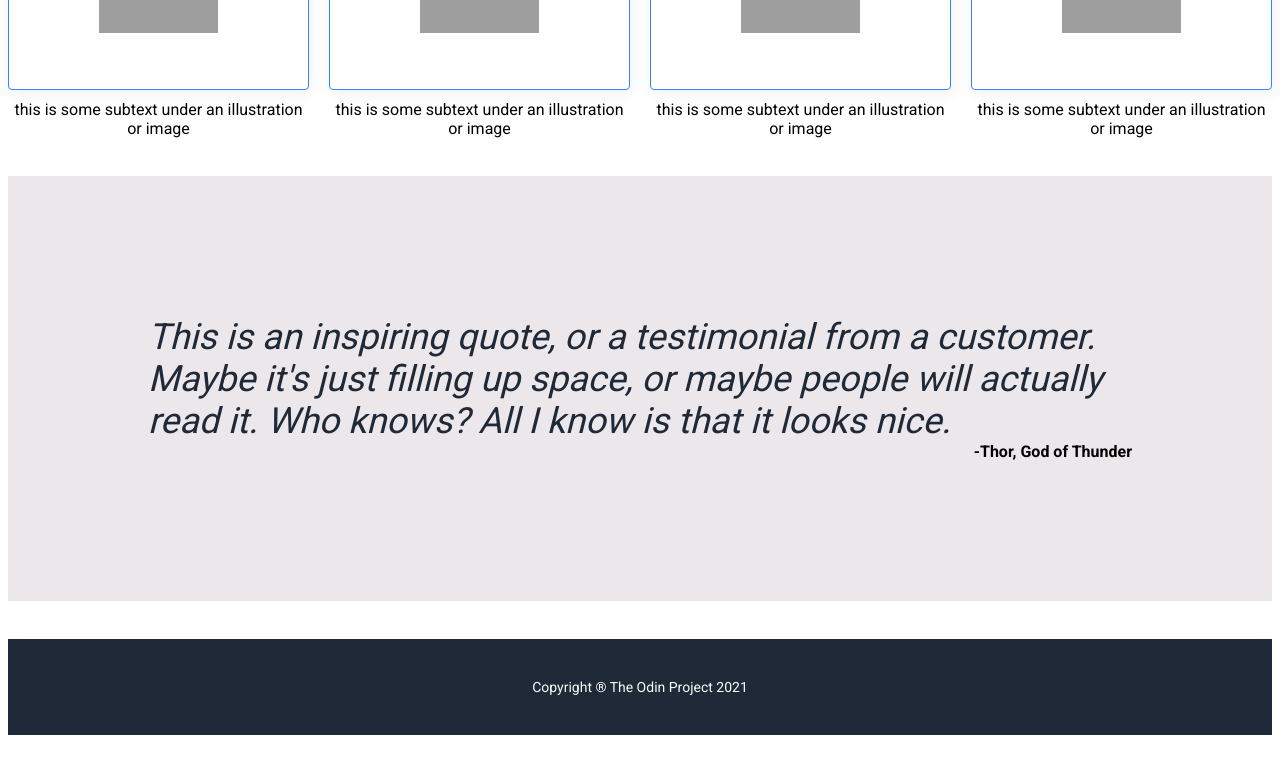
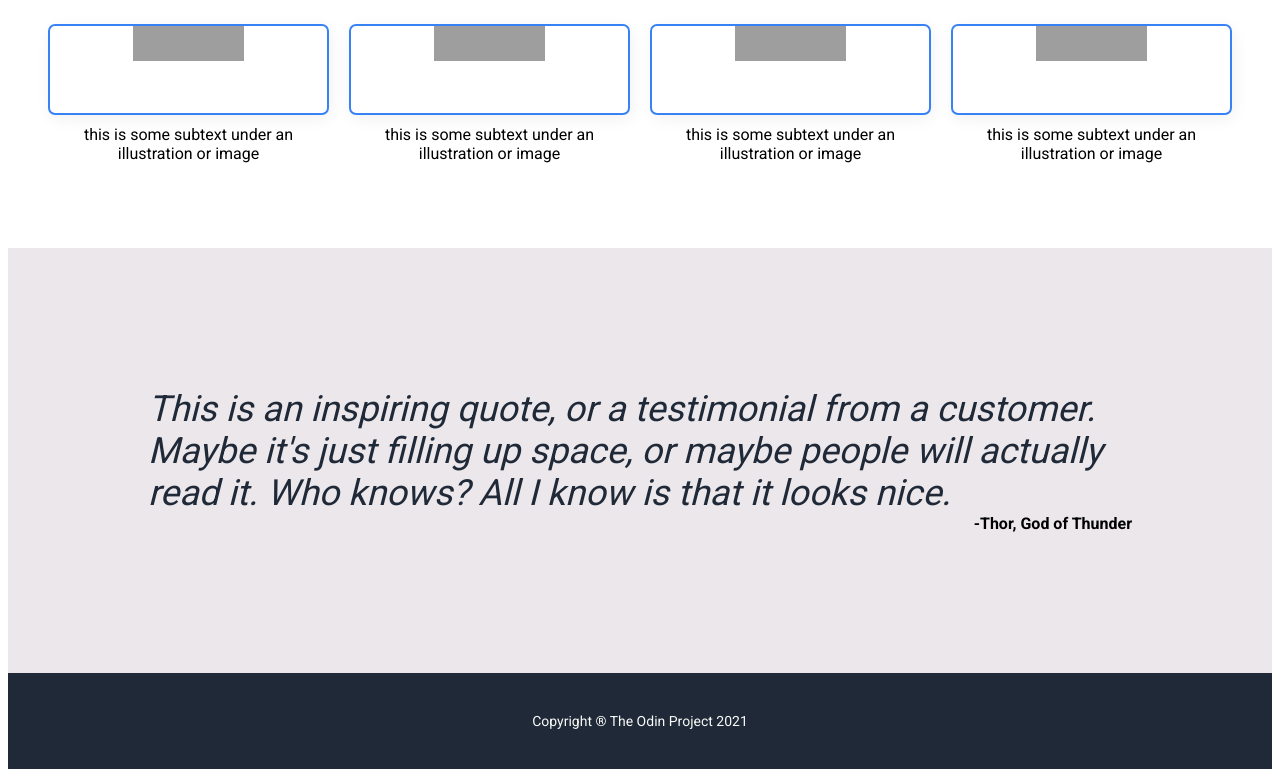
Before and after one commit to brandanblevins/replicate-example-site, a plain HTML site: page example-site/index.html in a window 1280 px wide. Shown: the part 376-1153 px from the top of the page. Before the commit the page ends 1119 px from the top, so only its background shows below. Drawn offline with Linux system fonts and the light colour scheme; grey boxes are pictures that could not be loaded.

Commit message:
Fix page spacing

```diff
--- a/example-site/style.css
+++ b/example-site/style.css
@@ -61,6 +61,39 @@ body {
     color: #1F2937;
     display: flex;
     justify-content: center;
+    padding-top: 25px;
+}
+
+.container-1 {
+    display: flex;
+    justify-content: space-between;
+    gap: 20px;
+    padding-top: 40px;
+    padding-left: 40px;
+    padding-right: 40px;
+}
+
+.container-2 {
+    display: flex;
+    justify-content: space-between;
+    gap: 20px;
+    padding-top: 10px;
+    padding-bottom: 25px;
+    padding-left: 40px;
+    padding-right: 40px;
+}
+
+.card-2 {
+    border: 2px solid #3882F6;
+    box-shadow: 2px 4px 16px rgba(0, 0, 0, .06);
+    border-radius: 7px;
+    text-align: center;
+}
+
+.card-1 {
+    display: flex;
+    text-align: center;
+    padding-bottom: 60px;
 }
 
 .section-4 {
@@ -68,33 +101,6 @@ body {
     background-color: #EBE7EB;
     padding: 140px;
     flex-direction: column;
-}
-
-.container-1 {
-    display: flex;
-    justify-content: space-between;
-    gap: 20px;
-    padding-top: 10px;
-}
-
-.container-2 {
-    display: flex;
-    justify-content: space-between;
-    gap: 20px;
-    padding-top: 10px;
-}
-
-.card-2 {
-    border: 1px solid #3882F6;
-    box-shadow: 2px 4px 16px rgba(0, 0, 0, .06);
-    border-radius: 4px;
-    text-align: center;
-    padding-top: 25px;
-}
-
-.card-1 {
-    display: flex;
-    text-align: center;
 }
 
 .quote-text {
```
Also changed, not shown: example-site/index.html (+0 -5 lines).
